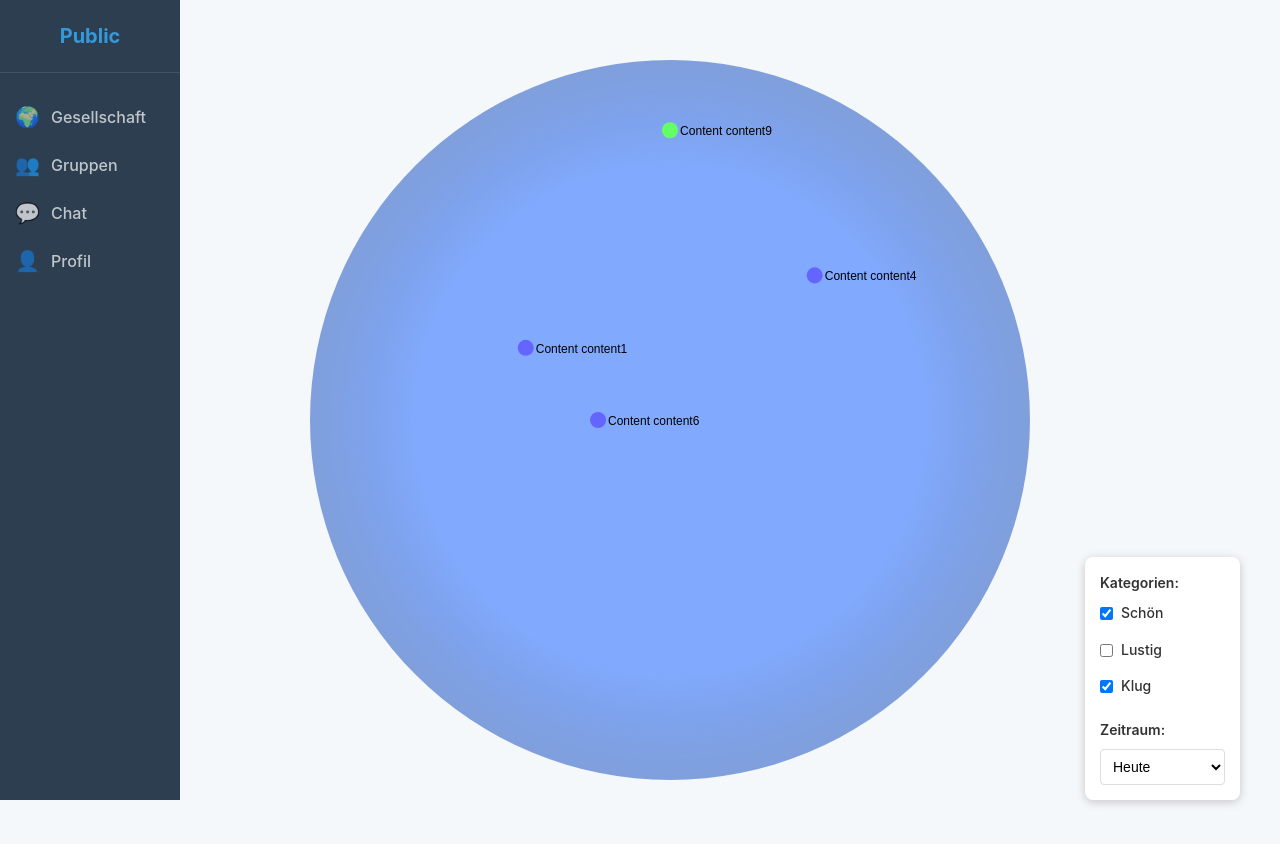
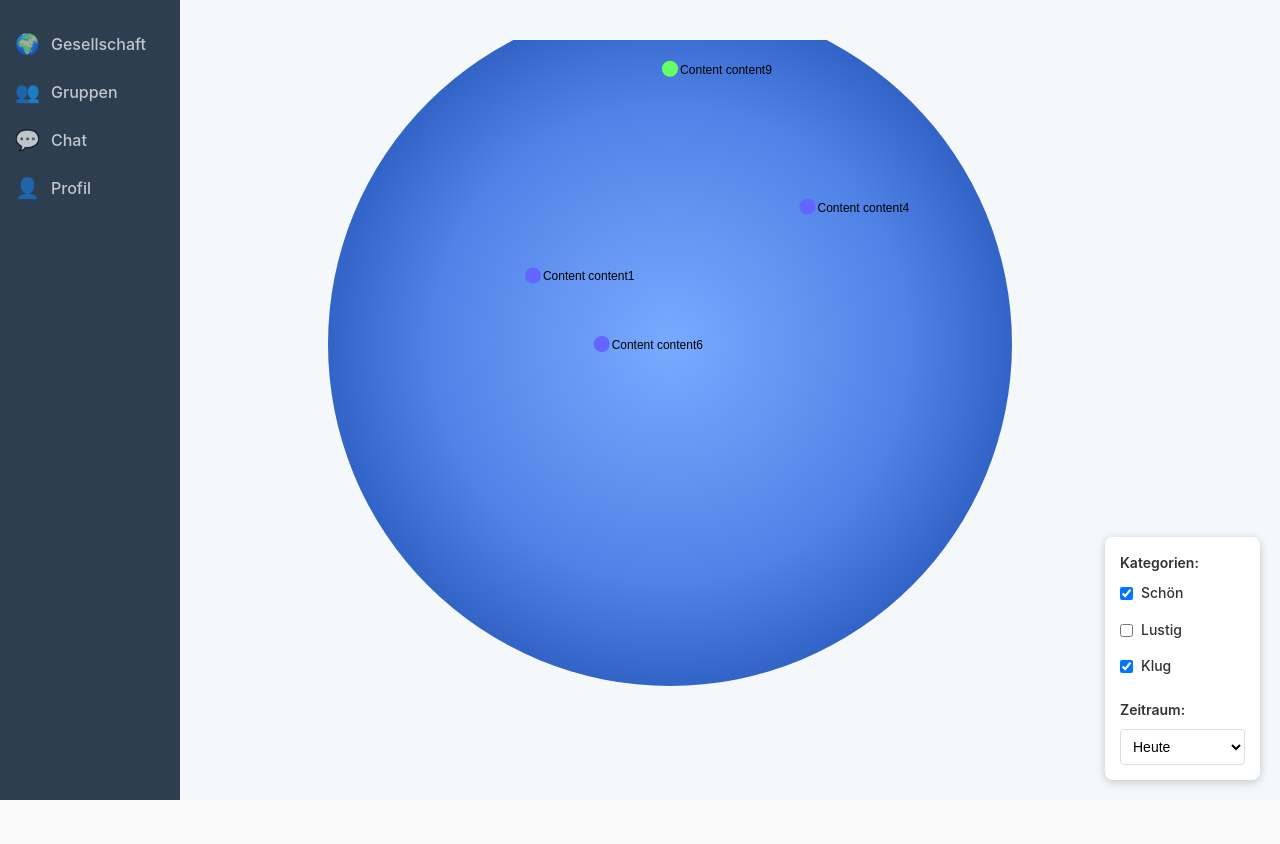
Before and after one commit to KindlerDaniel/public, a React (Create React App) app in the folder frontend/: page / in a window 1280 px wide. Shown: the top 844 px of the page. After the commit the page ends 800 px from the top, so only its background shows below. Built offline with nearby package versions, Linux system fonts and the light colour scheme.

Commit message:
no message

```diff
--- a/frontend/src/App.css
+++ b/frontend/src/App.css
@@ -4,22 +4,24 @@
   min-height: 100vh;
   background-color: #f5f8fa;
   color: #333;
+  overflow: hidden; /* Verhindert Scrollbar */
 }
 
 .app-layout {
   display: flex;
   width: 100%;
   min-height: 100vh;
+  overflow: hidden; /* Verhindert Scrollbar */
 }
 
 .app-content {
   flex: 1;
-  padding: 20px;
   max-width: 1400px;
   width: 100%;
   margin-left: auto;
   margin-right: auto;
   transition: all 0.3s ease;
+  overflow: hidden; /* Verhindert Scrollbar */
 }
 
 /* === Button Styles === */
@@ -240,7 +242,7 @@ label {
 /* === Responsive Design === */
 @media (max-width: 768px) {
   .app-content {
-    padding: 12px;
+    padding: 0;
   }
 
   .card {
--- a/frontend/src/components/BubbleView/BubbleView.tsx
+++ b/frontend/src/components/BubbleView/BubbleView.tsx
@@ -98,9 +98,10 @@ const BubbleView: React.FC<BubbleViewProps> = ({ onContentSelect }) => {
         const dx = e.clientX - lastMousePos.x;
         const dy = e.clientY - lastMousePos.y;
 
+        // Korrigierte Drehrichtung
         setRotation(prev => ({
-          x: prev.x + dy * 0.005,
-          y: prev.y + dx * 0.005
+          x: prev.x - dy * 0.005, // Vorzeichen umgekehrt
+          y: prev.y - dx * 0.005  // Vorzeichen umgekehrt
         }));
 
         setLastMousePos({ x: e.clientX, y: e.clientY });
@@ -117,21 +118,52 @@ const BubbleView: React.FC<BubbleViewProps> = ({ onContentSelect }) => {
 
       // Zeichne einen Kreis für die Bubble
       const centerX = canvas.width / 2;
-      const centerY = canvas.height / 2;
+      const centerY = canvas.height / 2 - canvas.height * 0.1; // Verschiebung nach oben
       const radius = Math.min(canvas.width, canvas.height) * 0.45 * zoom;
 
-      // Farbverlauf für das Bubble-Design
+      // Farbverlauf für das Bubble-Design - undurchsichtig
       const gradient = ctx.createRadialGradient(
-        centerX, centerY, radius * 0.7,
+        centerX, centerY, 0,
         centerX, centerY, radius
       );
-      gradient.addColorStop(0, 'rgba(100, 150, 255, 0.8)');
-      gradient.addColorStop(1, 'rgba(50, 100, 200, 0.6)');
+      gradient.addColorStop(0, 'rgba(120, 170, 255, 1.0)');
+      gradient.addColorStop(0.7, 'rgba(80, 130, 230, 1.0)');
+      gradient.addColorStop(1, 'rgba(50, 100, 200, 1.0)');
 
       ctx.beginPath();
       ctx.arc(centerX, centerY, radius, 0, Math.PI * 2);
       ctx.fillStyle = gradient;
       ctx.fill();
+
+      // Sortiere Content-Punkte nach Z-Tiefe für korrekte Überlappung
+      const sortedContents = [...contents].sort((a, b) => {
+        const za = a.z || 0;
+        const zb = b.z || 0;
+
+        // Berechne Z-Werte nach 3D-Transformation
+        const rx = rotation.x;
+        const ry = rotation.y;
+
+        // Zu 3D-Koordinaten
+        const ax = (a.x - 0.5) * 2;
+        const ay = (a.y - 0.5) * 2;
+        const az = (za - 0.5) * 2;
+
+        const bx = (b.x - 0.5) * 2;
+        const by = (b.y - 0.5) * 2;
+        const bz = (zb - 0.5) * 2;
+
+        // Rotiere A
+        const az1 = az * Math.cos(ry) - ax * Math.sin(ry);
+        const az2 = ay * Math.sin(rx) + az1 * Math.cos(rx);
+
+        // Rotiere B
+        const bz1 = bz * Math.cos(ry) - bx * Math.sin(ry);
+        const bz2 = by * Math.sin(rx) + bz1 * Math.cos(rx);
+
+        // Sortieren von hinten nach vorne
+        return az2 - bz2;
+      });
 
       // Apply 3D rotation effect
       const transform3D = (x: number, y: number, z: number) => {
@@ -158,11 +190,12 @@ const BubbleView: React.FC<BubbleViewProps> = ({ onContentSelect }) => {
         const x2d = centerX + x2 * radius * scale;
         const y2d = centerY + y2 * radius * scale;
 
-        return { x: x2d, y: y2d, scale };
+        // Liefere auch Z-Wert zurück für Sichtbarkeitsprüfung
+        return { x: x2d, y: y2d, scale, z: z2 };
       };
 
       // Zeichne Content-Punkte mit 3D-Effekt
-      contents.forEach(content => {
+      sortedContents.forEach(content => {
         // Convert from [0,1] space to [-1,1] space
         const x = (content.x - 0.5) * 2;
         const y = (content.y - 0.5) * 2;
@@ -170,11 +203,13 @@ const BubbleView: React.FC<BubbleViewProps> = ({ onContentSelect }) => {
 
         const transformed = transform3D(x, y, z);
 
-        // Nur zeichnen, wenn der Punkt innerhalb der Bubble liegt
+        // Überprüfen, ob Punkt auf der Vorderseite (positive Z-Werte)
+        // und ob der Punkt innerhalb der Bubble liegt
         const distanceFromCenter = Math.sqrt(
           Math.pow(transformed.x - centerX, 2) + Math.pow(transformed.y - centerY, 2)
         );
 
+        // Nur zeichnen, wenn der Punkt innerhalb der Bubble liegt und auf der Vorderseite ist
         if (distanceFromCenter <= radius) {
           // Scale point size with perspective
           const pointSize = 8 * transformed.scale;
@@ -229,7 +264,7 @@ const BubbleView: React.FC<BubbleViewProps> = ({ onContentSelect }) => {
       const y = e.clientY - rect.top;
 
       const centerX = canvas.width / 2;
-      const centerY = canvas.height / 2;
+      const centerY = canvas.height / 2 - canvas.height * 0.1; // Verschiebung nach oben
       const radius = Math.min(canvas.width, canvas.height) * 0.45 * zoom;
 
       // Content detection with 3D rotation
@@ -269,7 +304,7 @@ const BubbleView: React.FC<BubbleViewProps> = ({ onContentSelect }) => {
           Math.pow(x2d - x, 2) + Math.pow(y2d - y, 2)
         );
 
-        if (distance <= hitSize) {
+        if (distance <= hitSize && z2 > 0) { // Nur klickbar, wenn auf der Vorderseite
           if (onContentSelect) {
             onContentSelect(content.id);
           }
--- a/frontend/src/components/Sidebar.tsx
+++ b/frontend/src/components/Sidebar.tsx
@@ -16,9 +16,7 @@ const Sidebar: React.FC<SidebarProps> = ({ currentMode, onModeChange }) => {
 
   return (
     <div className="sidebar">
-      <div className="sidebar-logo">
-        <span className="logo-text">Public</span>
-      </div>
+      {/* Logo-Bereich entfernt */}
       <nav className="sidebar-nav">
         <ul>
           {modes.map((mode) => (
--- a/frontend/src/styles/common.css
+++ b/frontend/src/styles/common.css
@@ -13,18 +13,21 @@
     background-color: var(--background-color);
     color: var(--text-color);
     line-height: 1.6;
+    overflow: hidden; /* Verhindert Scrollbars */
   }
 
   .app {
     min-height: 100vh;
     display: flex;
     flex-direction: column;
+    overflow: hidden; /* Verhindert Scrollbars */
   }
 
   .main-content {
     flex: 1;
     display: flex;
     flex-direction: column;
+    overflow: hidden; /* Verhindert Scrollbars */
   }
 
   /* Gemeinsame Komponenten-Styles */
--- a/frontend/src/styles/index.css
+++ b/frontend/src/styles/index.css
@@ -42,11 +42,19 @@
   * daher müssen sie zuletzt importiert werden
   */
 
+/* Verhindern von Scrollbars auf der gesamten Seite */
+html, body {
+  margin: 0;
+  padding: 0;
+  overflow: hidden;
+}
+
 /* Grundlegendes App-Layout */
 .app {
   min-height: 100vh;
   display: flex;
   flex-direction: column;
+  overflow: hidden;
 }
 
 /* Hauptinhaltsbereich */
@@ -54,15 +62,17 @@
   flex: 1;
   display: flex;
   flex-direction: column;
-   padding: var(--spacing-md);
+  padding: 0;
   max-width: 1400px;
   margin: 0 auto;
   width: 100%;
+  overflow: hidden;
 }
 
 /* Anpassung für den Abstand zum Footer */
 .app-content {
-   margin-bottom: 60px; /* Space for fixed footer */
+  margin-bottom: 0;
+  overflow: hidden;
 }
 
 /* Generische Zustände */
@@ -87,6 +97,6 @@
 /* Mobile Anpassungen */
 @media (max-width: 768px) {
   .main-content {
-     padding: var(--spacing-sm);
+    padding: 0;
   }
 }
--- a/frontend/src/styles/views/bubble-view.css
+++ b/frontend/src/styles/views/bubble-view.css
@@ -1,7 +1,7 @@
 /* BubbleView spezifische Styles */
 .bubble-view-container {
   width: 100%;
-  height: calc(100vh - 40px); /* Berücksichtigung der neuen Struktur ohne Header/Footer */
+  height: calc(100vh - 40px);
   position: relative;
   overflow: hidden;
 }
@@ -12,6 +12,7 @@
   height: 100vh;
   width: 100%;
   position: relative;
+  overflow: hidden; /* Verhindert die Scrollbar */
 }
 
 .bubble-container {
@@ -20,6 +21,10 @@
   overflow: hidden;
   width: 100%;
   height: 100%;
+  display: flex;
+  justify-content: center;
+  align-items: flex-start; /* Verschiebt die Kugel nach oben */
+  padding-top: 5vh; /* Zusätzlicher Abstand von oben */
 }
 
 .bubble-canvas {
```
Lines whose indentation alone changed are shown as unchanged.
